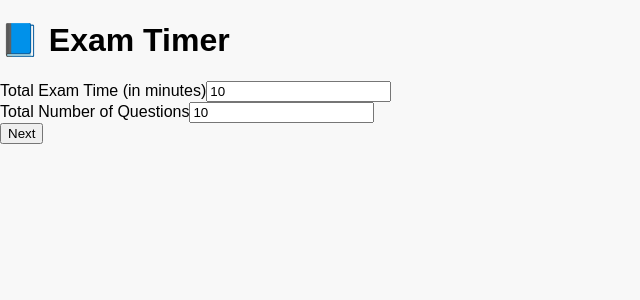
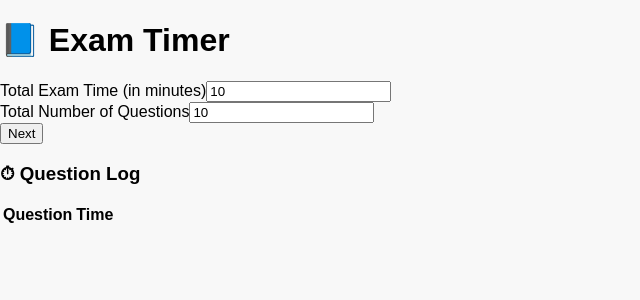
Before and after one commit to AbinsEagle/PMP-exam-timer, a React (Create React App) app: page / in a window 1280 px wide. Shown: the top 300 px of the page, without its empty margins (0-640 px from the left). Built offline with nearby package versions, Linux system fonts and the light colour scheme; the HTML template or start-up script is replaced by a standard one.

Commit message:
Update ExamTimerApp.jsx
with qustion time log

```diff
--- a/src/ExamTimerApp.jsx
+++ b/src/ExamTimerApp.jsx
@@ -2,13 +2,14 @@ import React, { useState, useEffect } from "react";
 
 export default function ExamTimerApp() {
   const [totalQuestions, setTotalQuestions] = useState(10);
-  const [totalTime, setTotalTime] = useState(600); // default 10 minutes
+  const [totalTime, setTotalTime] = useState(600);
   const [currentQuestion, setCurrentQuestion] = useState(1);
   const [timeLeft, setTimeLeft] = useState(totalTime);
   const [questionTimes, setQuestionTimes] = useState(Array(totalQuestions).fill(0));
   const [sessionStarted, setSessionStarted] = useState(false);
   const [settingsSubmitted, setSettingsSubmitted] = useState(false);
   const [playAlert, setPlayAlert] = useState(false);
+  const [questionLogs, setQuestionLogs] = useState([]);
 
   useEffect(() => {
     setTimeLeft(totalTime);
@@ -42,7 +43,16 @@ export default function ExamTimerApp() {
     }
   }, [playAlert]);
 
+  const formatTime = (seconds) => {
+    const mins = Math.floor(seconds / 60);
+    const secs = seconds % 60;
+    return `${mins > 0 ? mins + 'm ' : ''}${secs}s`;
+  };
+
   const handleNextQuestion = () => {
+    if (currentQuestion <= totalQuestions) {
+      setQuestionLogs((prev) => [...prev, `Q${currentQuestion} - ${formatTime(questionTimes[currentQuestion - 1])}`]);
+    }
     if (currentQuestion < totalQuestions) {
       setCurrentQuestion(currentQuestion + 1);
     }
@@ -62,7 +72,7 @@ export default function ExamTimerApp() {
       <h2 className="text-lg font-bold mb-2">Session Report</h2>
       <ul className="list-inside">
         {questionTimes.map((time, idx) => (
-          <li key={idx} className="text-sm">Question {idx + 1}: {time} seconds</li>
+          <li key={idx} className="text-sm">Question {idx + 1}: {formatTime(time)}</li>
         ))}
       </ul>
       <div className="mt-4">
@@ -81,10 +91,12 @@ export default function ExamTimerApp() {
   const timeProgress = (totalTime - timeLeft) / totalTime * 100;
 
   return (
-    <div className="p-4 max-w-sm mx-auto min-h-screen flex flex-col justify-center items-center bg-gray-50 text-center">
-      <h1 className="text-xl font-bold mb-4">📘 Exam Timer</h1>
+    <div className="p-4 max-w-4xl mx-auto min-h-screen flex flex-col justify-center items-start bg-gray-50 text-left">
+      <h1 className="text-xl font-bold mb-4 w-full text-center">📘 Exam Timer</h1>
+      <div className="w-full flex flex-col sm:flex-row gap-6">
+        <div className="flex-1">
           {!settingsSubmitted ? (
-        <form className="w-full space-y-4" onSubmit={handleSettingsSubmit}>
+            <form className="space-y-4" onSubmit={handleSettingsSubmit}>
               <div>
                 <label className="block text-sm font-medium mb-1">Total Exam Time (in minutes)</label>
                 <input
@@ -123,5 +135,29 @@ export default function ExamTimerApp() {
             </div>
           )}
         </div>
+        <div className="w-full sm:w-1/3">
+          <h3 className="text-md font-bold mb-2">⏱ Question Log</h3>
+          <table className="w-full text-left border">
+            <thead>
+              <tr className="bg-gray-200">
+                <th className="p-2 text-sm">Question</th>
+                <th className="p-2 text-sm">Time</th>
+              </tr>
+            </thead>
+            <tbody>
+              {questionLogs.map((log, index) => {
+                const [label, time] = log.split(" - ");
+                return (
+                  <tr key={index}>
+                    <td className="p-2 text-sm">{label}</td>
+                    <td className="p-2 text-sm">{time}</td>
+                  </tr>
+                );
+              })}
+            </tbody>
+          </table>
+        </div>
+      </div>
+    </div>
   );
 }
```
Lines whose indentation alone changed are shown as unchanged.
